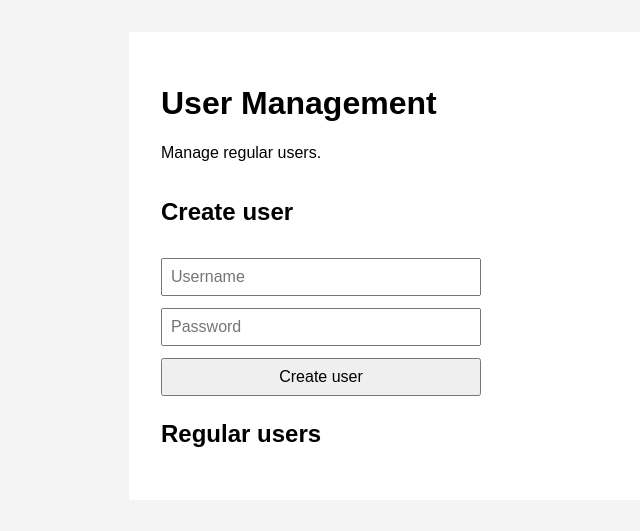
After one commit to rlj0713/project_manager, a Flask app: page /admin in a window 1280 px wide. The commit adds this page. Shown: the top 531 px of the page, without its empty margins (159-799 px from the left). Run offline with Flask 3, Linux system fonts and the light colour scheme; the visitor is signed in with stand-in values (Sample User, id 1); data that the repository does not hold is empty.

Commit message:
created admin role

```diff
--- a/backend/app.py
+++ b/backend/app.py
@@ -1,10 +1,21 @@
-from flask import Flask, jsonify, render_template
+import sqlite3
+
+from flask import Flask, jsonify, render_template, request, session
+
+from auth import (
+    authenticate_user,
+    create_regular_user,
+    delete_regular_user,
+    list_regular_users,
+    update_regular_user,
+)
 
 app = Flask(
     __name__,
     template_folder="../frontend/templates",
     static_folder="../frontend/static",
 )
+app.config["SECRET_KEY"] = "development-only-change-me"
 
 
 @app.route("/")
@@ -12,10 +23,118 @@ def index():
     return render_template("index.html")
 
 
+@app.route("/admin")
+def admin_page():
+    if not session.get("is_admin"):
+        return "Admin access required", 403
+    return render_template("admin.html")
+
+
 @app.route("/api/test")
 def api_test():
     return jsonify(message="API is working")
 
 
+@app.post("/api/login")
+def login():
+    credentials = request.get_json(silent=True) or {}
+    username = credentials.get("username", "").strip()
+    password = credentials.get("password", "")
+    user = authenticate_user(username, password)
+
+    if user is None:
+        return jsonify(message="Invalid username or password"), 401
+
+    session["username"] = user["username"]
+    session["is_admin"] = user["is_admin"]
+    return jsonify(
+        message="Login successful",
+        username=user["username"],
+        is_admin=user["is_admin"],
+    )
+
+
+@app.post("/api/logout")
+def logout():
+    session.clear()
+    return jsonify(message="Logged out")
+
+
+@app.get("/api/me")
+def current_user():
+    username = session.get("username")
+    if username is None:
+        return jsonify(authenticated=False), 401
+    return jsonify(
+        authenticated=True,
+        username=username,
+        is_admin=session.get("is_admin", False),
+    )
+
+
+def admin_required():
+    if not session.get("is_admin"):
+        return jsonify(message="Admin access required"), 403
+    return None
+
+
+@app.get("/api/admin/users")
+def admin_users():
+    access_error = admin_required()
+    if access_error:
+        return access_error
+    return jsonify(users=list_regular_users())
+
+
+@app.post("/api/admin/users")
+def create_admin_user():
+    access_error = admin_required()
+    if access_error:
+        return access_error
+
+    user_data = request.get_json(silent=True) or {}
+    username = user_data.get("username", "").strip()
+    password = user_data.get("password", "")
+    if not username or not password:
+        return jsonify(message="Username and password are required"), 400
+
+    try:
+        create_regular_user(username, password)
+    except sqlite3.IntegrityError:
+        return jsonify(message="Username already exists"), 409
+    return jsonify(message="User created", username=username), 201
+
+
+@app.put("/api/admin/users/<username>")
+def update_admin_user(username):
+    access_error = admin_required()
+    if access_error:
+        return access_error
+
+    user_data = request.get_json(silent=True) or {}
+    new_username = user_data.get("username", "").strip()
+    password = user_data.get("password", "")
+    if not new_username:
+        return jsonify(message="Username is required"), 400
+
+    try:
+        updated = update_regular_user(username, new_username, password or None)
+    except sqlite3.IntegrityError:
+        return jsonify(message="Username already exists"), 409
+    if not updated:
+        return jsonify(message="Regular user not found"), 404
+    return jsonify(message="User updated", username=new_username)
+
+
+@app.delete("/api/admin/users/<username>")
+def delete_admin_user(username):
+    access_error = admin_required()
+    if access_error:
+        return access_error
+    if not delete_regular_user(username):
+        return jsonify(message="Regular user not found"), 404
+    return jsonify(message="User deleted")
+
+
 if __name__ == "__main__":
     app.run(debug=True)
--- /dev/null
+++ b/backend/auth.py
@@ -0,0 +1,70 @@
+import sqlite3
+from pathlib import Path
+
+import bcrypt
+
+
+DATABASE_PATH = Path(__file__).with_name("users.db")
+
+
+def get_connection():
+    connection = sqlite3.connect(DATABASE_PATH)
+    connection.row_factory = sqlite3.Row
+    return connection
+
+
+def authenticate_user(username, password):
+    with get_connection() as connection:
+        user = connection.execute(
+            "SELECT username, password_hash, is_admin FROM users WHERE username = ?",
+            (username,),
+        ).fetchone()
+
+    if user is None or not bcrypt.checkpw(
+        password.encode("utf-8"), user["password_hash"]
+    ):
+        return None
+
+    return {"username": user["username"], "is_admin": bool(user["is_admin"])}
+
+
+def list_regular_users():
+    with get_connection() as connection:
+        users = connection.execute(
+            "SELECT username FROM users WHERE is_admin = 0 ORDER BY username"
+        ).fetchall()
+    return [{"username": user["username"]} for user in users]
+
+
+def create_regular_user(username, password):
+    password_hash = bcrypt.hashpw(password.encode("utf-8"), bcrypt.gensalt())
+    with get_connection() as connection:
+        connection.execute(
+            "INSERT INTO users (username, password_hash, is_admin) VALUES (?, ?, 0)",
+            (username, password_hash),
+        )
+
+
+def update_regular_user(username, new_username, password=None):
+    with get_connection() as connection:
+        if password:
+            password_hash = bcrypt.hashpw(password.encode("utf-8"), bcrypt.gensalt())
+            connection.execute(
+                "UPDATE users SET username = ?, password_hash = ? "
+                "WHERE username = ? AND is_admin = 0",
+                (new_username, password_hash, username),
+            )
+        else:
+            connection.execute(
+                "UPDATE users SET username = ? WHERE username = ? AND is_admin = 0",
+                (new_username, username),
+            )
+        return connection.total_changes > 0
+
+
+def delete_regular_user(username):
+    with get_connection() as connection:
+        connection.execute(
+            "DELETE FROM users WHERE username = ? AND is_admin = 0", (username,)
+        )
+        return connection.total_changes > 0
--- /dev/null
+++ b/frontend/static/admin.js
@@ -0,0 +1,70 @@
+const createUserForm = document.getElementById('create-user-form');
+const adminMessage = document.getElementById('admin-message');
+const userList = document.getElementById('user-list');
+
+async function loadUsers() {
+    const response = await fetch('/api/admin/users');
+    if (!response.ok) {
+        adminMessage.textContent = 'Unable to load users.';
+        return;
+    }
+
+    const data = await response.json();
+    userList.replaceChildren();
+    data.users.forEach((user) => {
+        const item = document.createElement('li');
+        item.textContent = user.username;
+        const editButton = document.createElement('button');
+        editButton.textContent = 'Edit';
+        editButton.addEventListener('click', () => editUser(user.username));
+        const deleteButton = document.createElement('button');
+        deleteButton.textContent = 'Delete';
+        deleteButton.addEventListener('click', () => deleteUser(user.username));
+        item.append(' ', editButton, ' ', deleteButton);
+        userList.appendChild(item);
+    });
+}
+
+createUserForm.addEventListener('submit', async (event) => {
+    event.preventDefault();
+    const response = await fetch('/api/admin/users', {
+        method: 'POST',
+        headers: {'Content-Type': 'application/json'},
+        body: JSON.stringify({
+            username: createUserForm.username.value,
+            password: createUserForm.password.value,
+        }),
+    });
+    const data = await response.json();
+    adminMessage.textContent = data.message;
+    if (response.ok) {
+        createUserForm.reset();
+        loadUsers();
+    }
+});
+
+async function editUser(username) {
+    const newUsername = window.prompt('New username:', username);
+    if (!newUsername) return;
+    const password = window.prompt('New password (optional):', '');
+    const response = await fetch(`/api/admin/users/${encodeURIComponent(username)}`, {
+        method: 'PUT',
+        headers: {'Content-Type': 'application/json'},
+        body: JSON.stringify({username: newUsername, password}),
+    });
+    const data = await response.json();
+    adminMessage.textContent = data.message;
+    if (response.ok) loadUsers();
+}
+
+async function deleteUser(username) {
+    if (!window.confirm(`Delete ${username}?`)) return;
+    const response = await fetch(`/api/admin/users/${encodeURIComponent(username)}`, {
+        method: 'DELETE',
+    });
+    const data = await response.json();
+    adminMessage.textContent = data.message;
+    if (response.ok) loadUsers();
+}
+
+loadUsers();
--- a/frontend/static/style.css
+++ b/frontend/static/style.css
@@ -2,9 +2,44 @@ body {
     font-family: Arial, sans-serif;
     margin: 0;
     padding: 2rem;
+    background: #f4f4f4;
 }
 
 main {
     max-width: 40rem;
     margin: 0 auto;
 }
+
+.splash-page {
+    background: white;
+    padding: 2rem;
+}
+
+form {
+    display: grid;
+    gap: 0.75rem;
+    max-width: 20rem;
+}
+
+input,
+button {
+    font: inherit;
+    padding: 0.5rem;
+}
+
+button {
+    cursor: pointer;
+}
+
+.admin-page {
+    background: white;
+    padding: 2rem;
+}
+
+.admin-page form {
+    margin-bottom: 1.5rem;
+}
+
+li {
+    margin-bottom: 0.75rem;
+}
--- /dev/null
+++ b/frontend/templates/admin.html
@@ -0,0 +1,27 @@
+<!DOCTYPE html>
+<html lang="en">
+<head>
+    <meta charset="UTF-8">
+    <meta name="viewport" content="width=device-width, initial-scale=1.0">
+    <title>User Management</title>
+    <link rel="stylesheet" href="{{ url_for('static', filename='style.css') }}">
+</head>
+<body>
+    <main class="admin-page">
+        <h1>User Management</h1>
+        <p>Manage regular users.</p>
+        <form id="create-user-form">
+            <h2>Create user</h2>
+            <input name="username" placeholder="Username" required>
+            <input name="password" type="password" placeholder="Password" required>
+            <button type="submit">Create user</button>
+        </form>
+        <p id="admin-message" role="status"></p>
+        <section>
+            <h2>Regular users</h2>
+            <ul id="user-list"></ul>
+        </section>
+    </main>
+    <script src="{{ url_for('static', filename='admin.js') }}"></script>
+</body>
+</html>
--- a/requirements.txt
+++ b/requirements.txt
@@ -1 +1,2 @@
 Flask
+bcrypt
```
Also changed, not shown: backend/seed.py (added, +51 -0 lines), frontend/static/script.js (+17 -7 lines), frontend/templates/index.html (+12 -3 lines), README.md, 1 other file.
